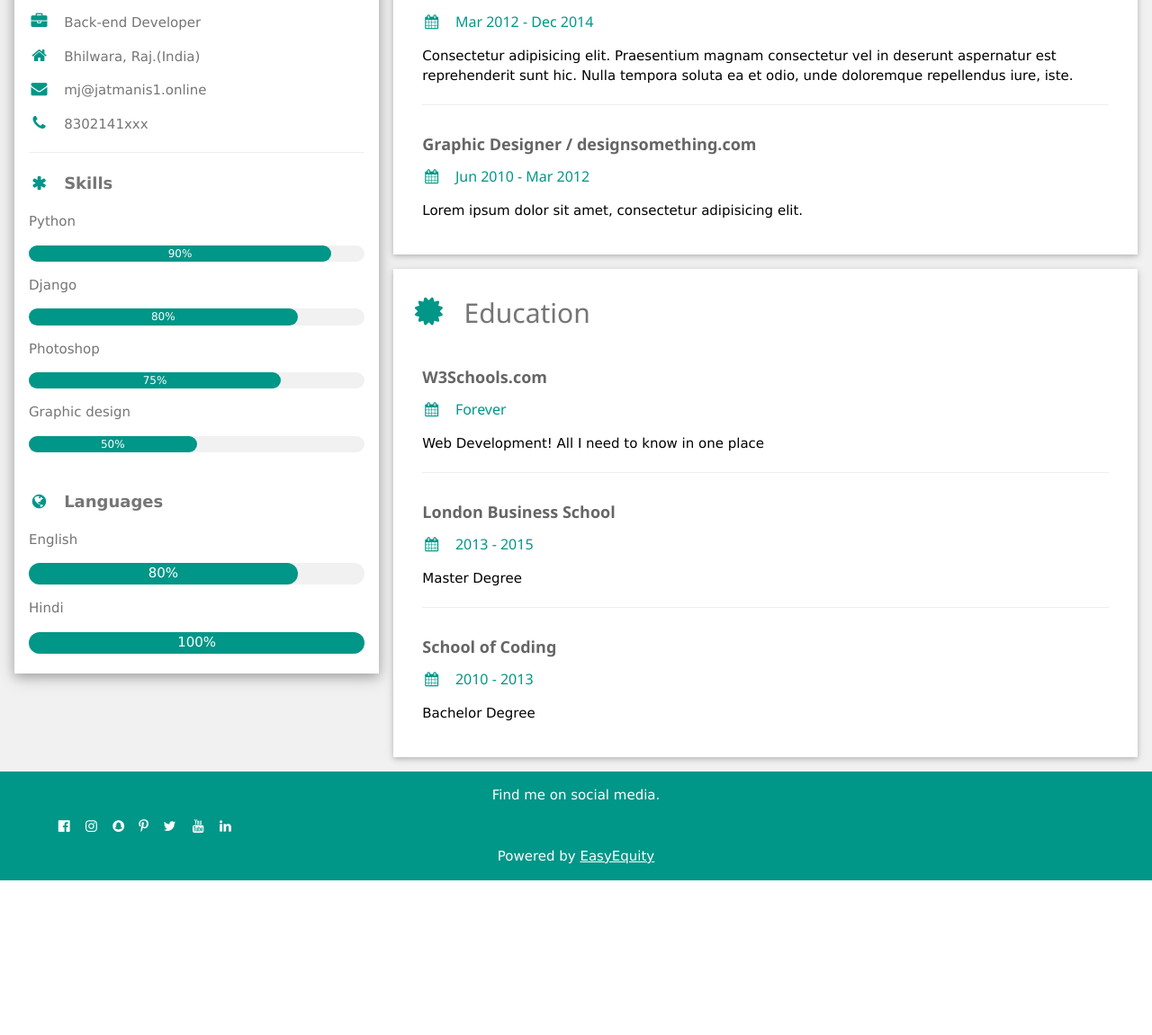
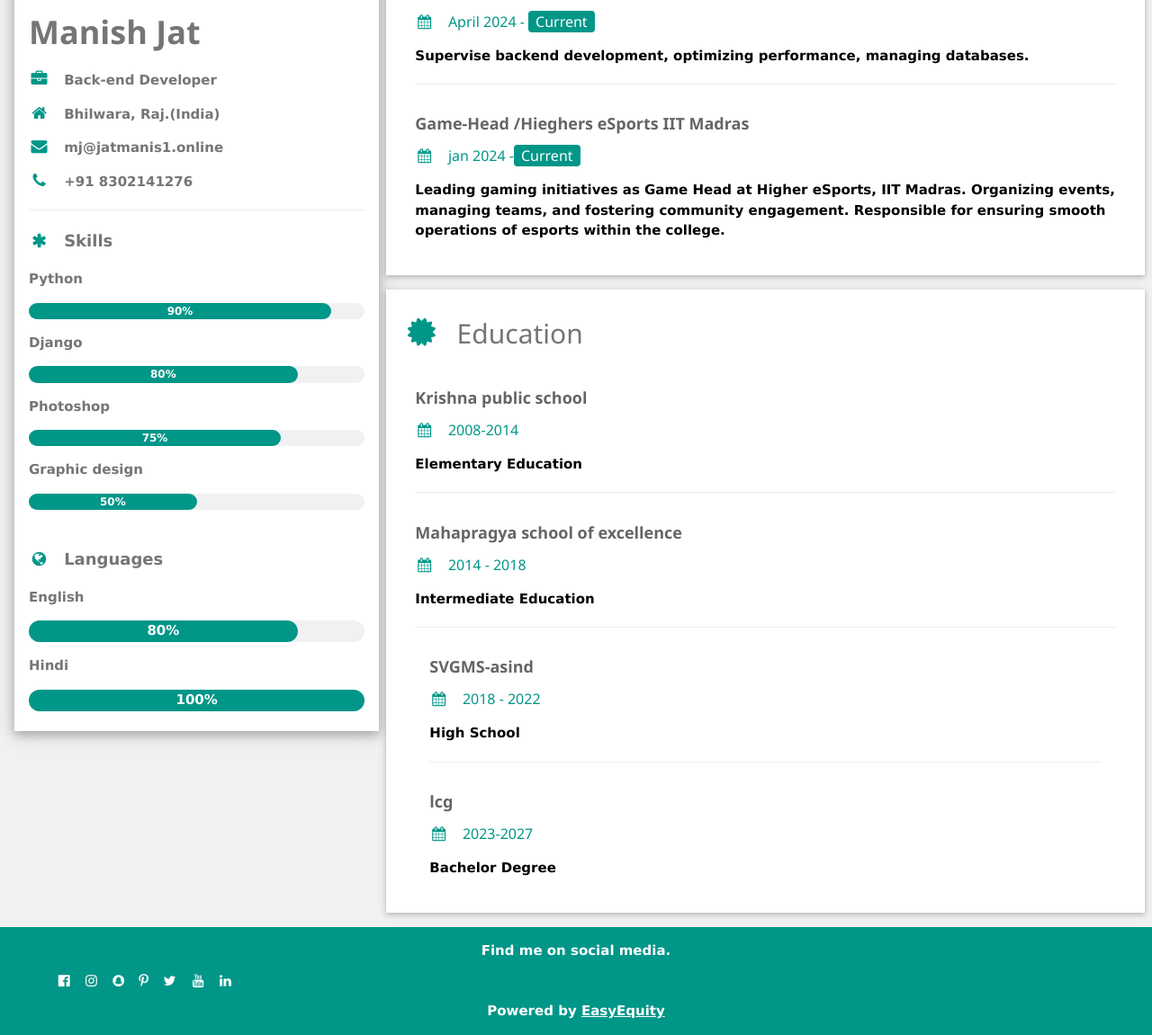
Before and after one commit to jatmanis11/demoeve, a Django app: page / in a window 1280 px wide. Shown: the part 321-1472 px from the top of the page at 90% size. Before the commit the page ends 1300 px from the top, so only its background shows below. Run offline with Django 4.2, Linux system fonts and the light colour scheme.

Commit message:
Update jatmanis1.html

```diff
--- a/templates/jatmanis1.html
+++ b/templates/jatmanis1.html
@@ -25,14 +25,15 @@
                     title="Click for the larger version." />
                 </a>
               <div class="w3-display-bottomleft w3-container w3-text-black">
-                <h2>Manish Jat</h2>
+                <div> <b><h2></h2><b></div>
               </div>
             </div>
             <div class="w3-container">
+              <h1><b>Manish Jat</b></h1>
               <p><i class="fa fa-briefcase fa-fw w3-margin-right w3-large w3-text-teal"></i>Back-end Developer</p>
               <p><i class="fa fa-home fa-fw w3-margin-right w3-large w3-text-teal"></i>Bhilwara, Raj.(India)</p>
               <p><i class="fa fa-envelope fa-fw w3-margin-right w3-large w3-text-teal"></i>mj@jatmanis1.online</p>
-              <p><i class="fa fa-phone fa-fw w3-margin-right w3-large w3-text-teal"></i>8302141xxx</p>
+              <p><i class="fa fa-phone fa-fw w3-margin-right w3-large w3-text-teal"></i>+91 8302141276</p>
               <hr>
 
               <p class="w3-large"><b><i class="fa fa-asterisk fa-fw w3-margin-right w3-text-teal"></i>Skills</b></p>
@@ -78,41 +79,46 @@
           <div class="w3-container w3-card w3-white w3-margin-bottom">
             <h2 class="w3-text-grey w3-padding-16"><i class="fa fa-suitcase fa-fw w3-margin-right w3-xxlarge w3-text-teal"></i>Work Experience</h2>
             <div class="w3-container">
-              <h5 class="w3-opacity"><b>Front End Developer / w3schools.com</b></h5>
-              <h6 class="w3-text-teal"><i class="fa fa-calendar fa-fw w3-margin-right"></i>Jan 2015 - <span class="w3-tag w3-teal w3-round">Current</span></h6>
-              <p>Lorem ipsum dolor sit amet. Praesentium magnam consectetur vel in deserunt aspernatur est reprehenderit sunt hic. Nulla tempora soluta ea et odio, unde doloremque repellendus iure, iste.</p>
+              <h5 class="w3-opacity"><b>Team-Lead /EasyEquity.in</b></h5>
+              <h6 class="w3-text-teal"><i class="fa fa-calendar fa-fw w3-margin-right"></i>April 2024 - <span class="w3-tag w3-teal w3-round">Current</span></h6>
+              <p>Working as Project Head. Coordinating a team to ensure timely delivery of secure, scalable, and high-quality systems</p>
               <hr>
             </div>
             <div class="w3-container">
-              <h5 class="w3-opacity"><b>Web Developer / something.com</b></h5>
-              <h6 class="w3-text-teal"><i class="fa fa-calendar fa-fw w3-margin-right"></i>Mar 2012 - Dec 2014</h6>
-              <p>Consectetur adipisicing elit. Praesentium magnam consectetur vel in deserunt aspernatur est reprehenderit sunt hic. Nulla tempora soluta ea et odio, unde doloremque repellendus iure, iste.</p>
+              <h5 class="w3-opacity"><b>Back End Developer / EasyEquity.in</b></h5>
+              <h6 class="w3-text-teal"><i class="fa fa-calendar fa-fw w3-margin-right"></i>April 2024 - <span class="w3-tag w3-teal w3-round">Current</span></h6>
+              <p>Supervise backend development, optimizing performance, managing databases.</p>
               <hr>
             </div>
             <div class="w3-container">
-              <h5 class="w3-opacity"><b>Graphic Designer / designsomething.com</b></h5>
-              <h6 class="w3-text-teal"><i class="fa fa-calendar fa-fw w3-margin-right"></i>Jun 2010 - Mar 2012</h6>
-              <p>Lorem ipsum dolor sit amet, consectetur adipisicing elit. </p><br>
+              <h5 class="w3-opacity"><b>Game-Head /Hieghers eSports IIT Madras</b></h5>
+              <h6 class="w3-text-teal"><i class="fa fa-calendar fa-fw w3-margin-right"></i>jan 2024 -<span class="w3-tag w3-teal w3-round">Current</span></h6>
+              <p>Leading gaming initiatives as Game Head at Higher eSports, IIT Madras. Organizing events, managing teams, and fostering community engagement. Responsible for ensuring smooth operations of esports within the college.</p><br>
             </div>
           </div>
 
           <div class="w3-container w3-card w3-white">
             <h2 class="w3-text-grey w3-padding-16"><i class="fa fa-certificate fa-fw w3-margin-right w3-xxlarge w3-text-teal"></i>Education</h2>
             <div class="w3-container">
-              <h5 class="w3-opacity"><b>W3Schools.com</b></h5>
-              <h6 class="w3-text-teal"><i class="fa fa-calendar fa-fw w3-margin-right"></i>Forever</h6>
-              <p>Web Development! All I need to know in one place</p>
+              <h5 class="w3-opacity"><b>Krishna public school</b></h5>
+              <h6 class="w3-text-teal"><i class="fa fa-calendar fa-fw w3-margin-right"></i>2008-2014</h6>
+              <p>Elementary Education</p>
               <hr>
             </div>
             <div class="w3-container">
-              <h5 class="w3-opacity"><b>London Business School</b></h5>
-              <h6 class="w3-text-teal"><i class="fa fa-calendar fa-fw w3-margin-right"></i>2013 - 2015</h6>
-              <p>Master Degree</p>
+              <h5 class="w3-opacity"><b>Mahapragya school of excellence</b></h5>
+              <h6 class="w3-text-teal"><i class="fa fa-calendar fa-fw w3-margin-right"></i>2014 - 2018</h6>
+              <p>Intermediate Education</p>
               <hr>
+              <div class="w3-container">
+                <h5 class="w3-opacity"><b>SVGMS-asind</b></h5>
+                <h6 class="w3-text-teal"><i class="fa fa-calendar fa-fw w3-margin-right"></i>2018 - 2022</h6>
+                <p>High School</p>
+                <hr>
             </div>
             <div class="w3-container">
-              <h5 class="w3-opacity"><b>School of Coding</b></h5>
-              <h6 class="w3-text-teal"><i class="fa fa-calendar fa-fw w3-margin-right"></i>2010 - 2013</h6>
+              <h5 class="w3-opacity"><b>lcg</b></h5>
+              <h6 class="w3-text-teal"><i class="fa fa-calendar fa-fw w3-margin-right"></i>2023-2027</h6>
               <p>Bachelor Degree</p><br>
             </div>
           </div>
```
